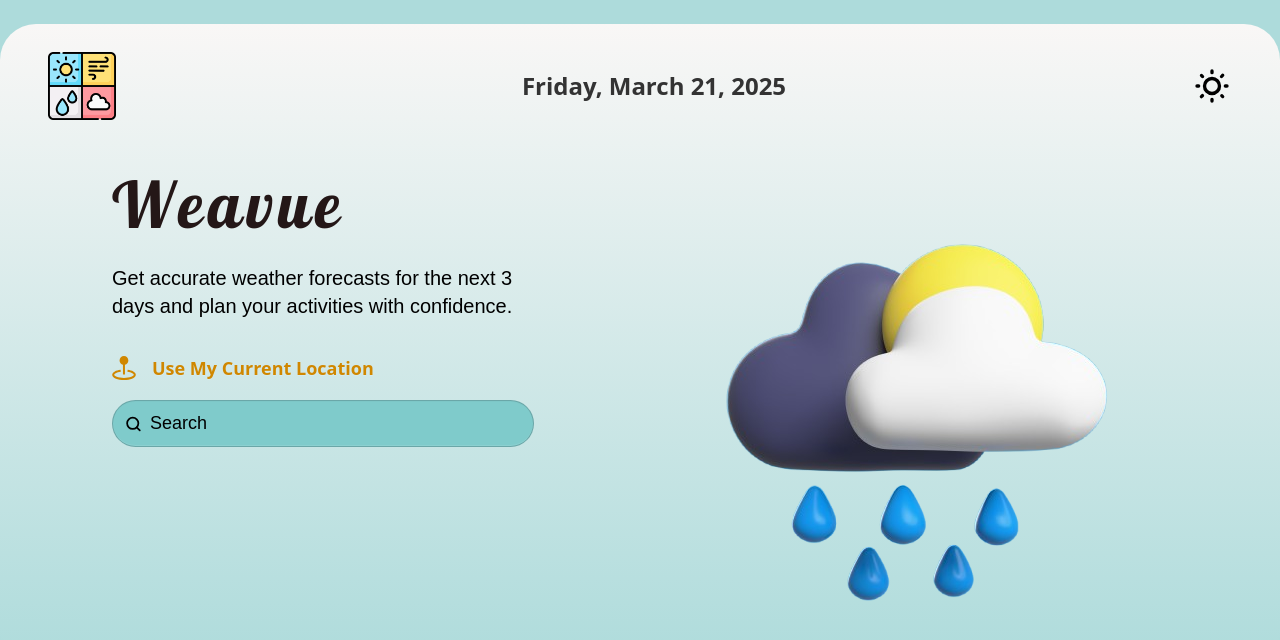
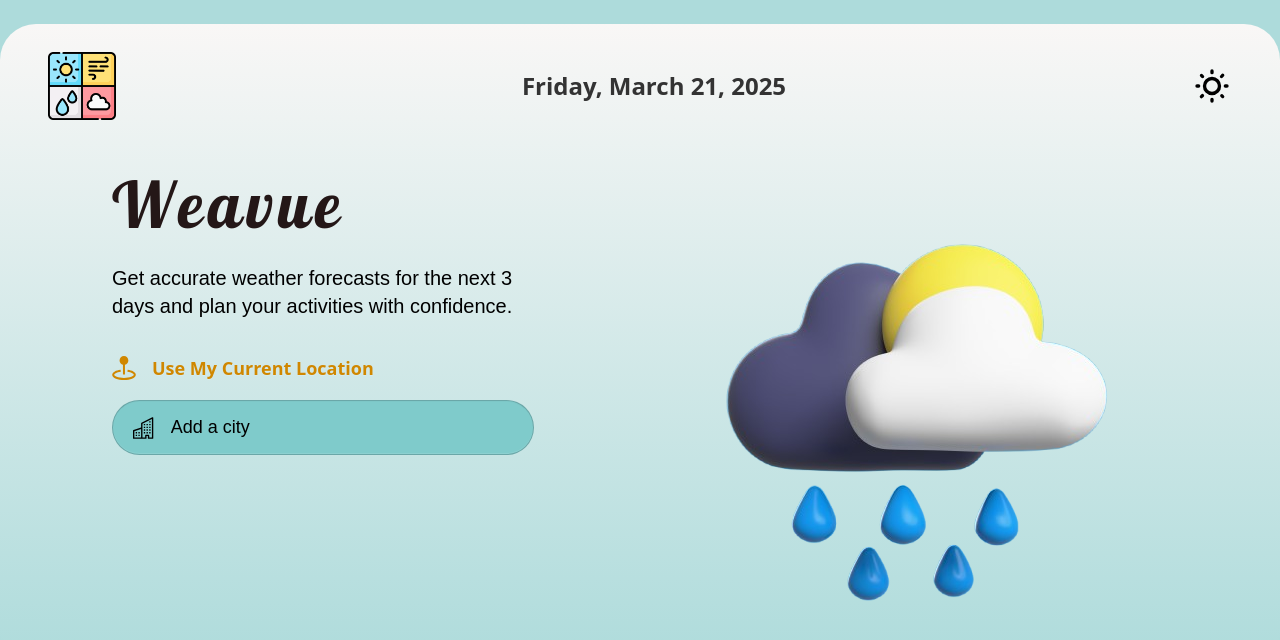
Before and after one commit to youssef-al-mostafa/Weavue, a Vue app: page / in a window 1280 px wide. Shown: the top 640 px of the page. Built offline with nearby package versions, Linux system fonts and the light colour scheme; no server answers; a web font is replaced by a local one.

Commit message:
Some Editing on the weather card

```diff
--- /dev/null
+++ b/src/components/Add.vue
@@ -0,0 +1,51 @@
+<script lang="ts" setup>
+import { cities } from '@/stores/cityStore';
+import { ref } from 'vue';
+
+const searchQuery = ref('');
+
+function handleInputChange() {
+  if (searchQuery.value.trim()) {
+    cities.addCity(searchQuery.value.trim());
+
+    console.log('Cities that we store :', cities.list);
+    searchQuery.value = '';
+  }
+}
+</script>
+
+<template>
+  <div class="search_bar_container relative">
+    <label class="input
+             bg-[#7fcbcb]
+             text-black
+             font-bold
+             rounded-full
+             text-lg
+             flex
+             gap-4
+             w-full
+             h-fit
+             px-5
+             py-1
+             transition-all
+             outline-none
+             duration-200
+             focus-within:outline-none
+             focus-within:border-none
+             focus-within:shadow-none
+             focus-within:ring-0">
+      <svg xmlns="http://www.w3.org/2000/svg" width="24" height="24" fill="currentColor" class="bi bi-buildings"
+        viewBox="0 0 16 16">
+        <path
+          d="M14.763.075A.5.5 0 0 1 15 .5v15a.5.5 0 0 1-.5.5h-3a.5.5 0 0 1-.5-.5V14h-1v1.5a.5.5 0 0 1-.5.5h-9a.5.5 0 0 1-.5-.5V10a.5.5 0 0 1 .342-.474L6 7.64V4.5a.5.5 0 0 1 .276-.447l8-4a.5.5 0 0 1 .487.022M6 8.694 1 10.36V15h5zM7 15h2v-1.5a.5.5 0 0 1 .5-.5h2a.5.5 0 0 1 .5.5V15h2V1.309l-7 3.5z" />
+        <path
+          d="M2 11h1v1H2zm2 0h1v1H4zm-2 2h1v1H2zm2 0h1v1H4zm4-4h1v1H8zm2 0h1v1h-1zm-2 2h1v1H8zm2 0h1v1h-1zm2-2h1v1h-1zm0 2h1v1h-1zM8 7h1v1H8zm2 0h1v1h-1zm2 0h1v1h-1zM8 5h1v1H8zm2 0h1v1h-1zm2 0h1v1h-1zm0-2h1v1h-1z" />
+      </svg>
+      <input class="text-black bg-transparent border-none
+               placeholder:text-black outline-none
+               py-3 font-medium" type="search" v-model="searchQuery" @change="handleInputChange" required
+        placeholder="Add a city" />
+    </label>
+  </div>
+</template>
--- a/src/components/Banner.vue
+++ b/src/components/Banner.vue
@@ -1,6 +1,6 @@
 <script setup lang="ts">
  import BannerImage from "../assets/images/banner_image_no_bk.png"
- import Search from "../components/Search.vue";
+ import Search from "./Add.vue";
  import NavBar from './NavBar.vue'
  import CurrentLocation from "./CurrentLocation.vue";
 </script>
--- a/src/components/Search.vue
+++ /dev/null
@@ -1,52 +0,0 @@
-<script lang="ts" setup>
-import { cities } from '@/stores/cityStore';
-import { ref } from 'vue';
-
-const searchQuery = ref('');
-
-function handleInputChange() {
-  if (searchQuery.value.trim()) {
-    cities.addCity(searchQuery.value.trim());
-
-    console.log('Cities that we store :', cities.list);
-    searchQuery.value = '';
-  }
-}
-</script>
-
-<template>
-  <div class="search_bar_container relative">
-    <label class="input
-             bg-[#7fcbcb]
-             text-black
-             font-bold
-             rounded-full
-             text-lg
-             w-full
-             h-fit
-             transition-all
-             outline-none
-             duration-200
-             focus-within:outline-none
-             focus-within:border-none
-             focus-within:shadow-none
-             focus-within:ring-0">
-      <svg class="h-[1em]" xmlns="http://www.w3.org/2000/svg" viewBox="0 0 24 24">
-        <g stroke-linejoin="round" stroke-linecap="round" stroke-width="2.5" fill="none" stroke="currentColor">
-          <circle cx="11" cy="11" r="8"></circle>
-          <path d="m21 21-4.3-4.3"></path>
-        </g>
-      </svg>
-      <input
-        class="text-black bg-transparent border-none
-               placeholder:text-black outline-none
-               py-3 font-medium"
-        type="search"
-        v-model="searchQuery"
-        @change="handleInputChange"
-        required
-        placeholder="Search"
-        />
-    </label>
-  </div>
-</template>
--- a/src/components/WeatherCard.vue
+++ b/src/components/WeatherCard.vue
@@ -1,14 +1,28 @@
 <script setup lang="ts">
 import { onMounted, watchEffect } from 'vue';
 import { useWeather } from '@/composables/useWeather';
-import { location } from '@/stores/locationStore';
+
+const props = defineProps({
+   cityName: {
+    type: String,
+    required: false
+   },
+   lat: {
+    type: Number,
+    required: false
+   },
+   long: {
+    type: Number,
+    required: false
+   }
+});
 
 const {
   weatherData,
   isLoading,
   error,
   fetchWeatherByCoords,
-  formatDateTime,
+  fetchWeatherByCity,
   temperature,
   location: locationName,
   country,
@@ -16,21 +30,24 @@ const {
 } = useWeather();
 
 watchEffect(() => {
-  if (location.lat && location.long) {
-    fetchWeatherByCoords(location.lat, location.long);
+  if (props.lat && props.long) {
+    fetchWeatherByCoords(props.lat, props.long);
+  }
+  if (props.cityName) {
+    fetchWeatherByCity(props.cityName);
   }
 });
 
 onMounted(() => {
   //console.log('Latitude:', location.lat, 'Longitude:', location.long);
-  if (location.lat && location.long) {
-    fetchWeatherByCoords(location.lat, location.long);
+  if (props.lat && props.long) {
+    fetchWeatherByCoords(props.lat, props.long);
   }
 });
 </script>
 
 <template>
-  <div class="weather-page-cont rounded-[16px] bg-[#dce4ea6b] py-4 mt-2">
+  <div class="weather-card-cont w-[16%] rounded-[16px] bg-[#dce4ea6b] py-4 mt-2">
     <div class="weather-page" v-if="isLoading || error || weatherData">
       <div v-if="isLoading" class="loading-indicator">
         Loading weather data...
@@ -49,7 +66,7 @@ onMounted(() => {
   </div>
 </template>
 <style lang="scss">
-.weather-page-cont {
+.weather-card-cont {
   color: black ;
   .weather-page {
     padding: 1rem;
--- a/src/components/WeatherPage.vue
+++ b/src/components/WeatherPage.vue
@@ -1,14 +1,18 @@
 <script setup lang="ts">
 import WeatherCard from './WeatherCard.vue';
+import { cities } from '@/stores/cityStore';
+import { location } from '@/stores/locationStore';
+import { onMounted } from 'vue';
 
-const props = defineProps({
 
+onMounted(() => {
+  console.log('weather page mounted with this cities', cities.list)
 });
-
 </script>
 <template>
   <section class="flex max-w-[1800px] px-6 mx-auto justify-between w-full">
-    <WeatherCard />
+    <WeatherCard v-if="location.lat && location.long" :lat="location.lat" :long="location.long" />
+    <WeatherCard v-for="(city, index) in cities.list" :key="index" :cityName="city" />
   </section>
 </template>
 <style lang="scss">
--- a/src/stores/cityStore.ts
+++ b/src/stores/cityStore.ts
@@ -1,15 +1,22 @@
-import type { city } from '@/types/city'
 import { reactive } from 'vue'
+import { location } from './locationStore'
 
 export const cities = reactive({
   list: [] as Array<string>,
   addCity(city: string) {
-    this.list.push(city)
+    const maxCities = location.lat !== null && location.long !== null ? 5 : 6;
+    if (this.list.includes(city)) {
+      return;
+    }
+    if (this.list.length >= maxCities) {
+      this.list.shift();
+    }
+    this.list.push(city);
   },
   removeCity(index: number) {
-    this.list.splice(index, 1)
+    this.list.splice(index, 1);
   },
   clearCities() {
-    this.list = []
+    this.list = [];
   }
-})
+});
```
